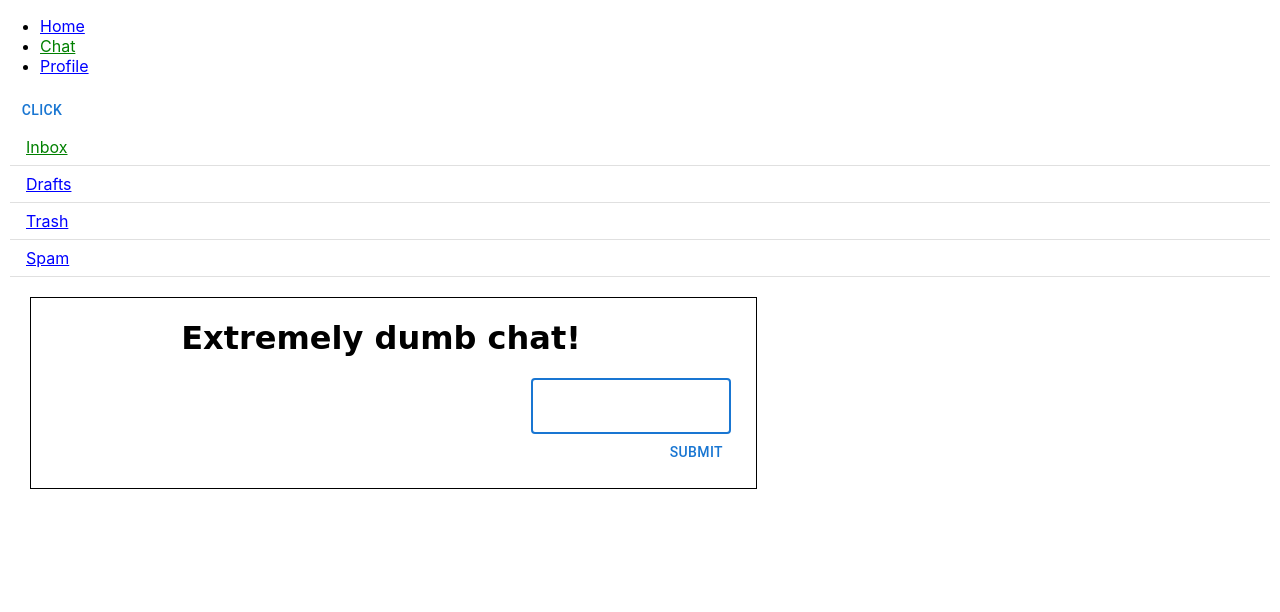
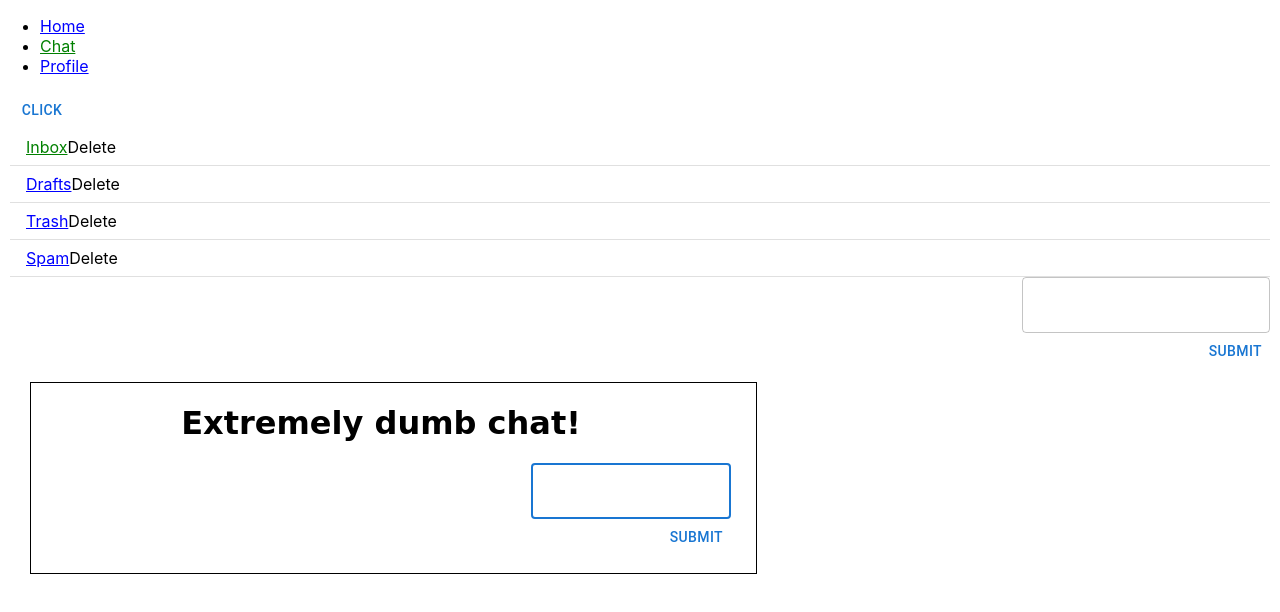
Before and after one commit to andreisham/react_course, a React (Create React App) app: page /chat/chat1 in a window 1280 px wide. Shown: the top 612 px of the page. Built offline with nearby package versions, Linux system fonts and the light colour scheme.

Commit message:
add and delete chats

```diff
--- a/package.json
+++ b/package.json
@@ -12,8 +12,10 @@
     "prop-types": "^15.8.1",
     "react": "^17.0.2",
     "react-dom": "^17.0.2",
+    "react-redux": "^7.2.8",
     "react-router-dom": "^6.3.0",
     "react-scripts": "5.0.0",
+    "redux": "^4.1.2",
     "web-vitals": "^2.1.4"
   },
   "scripts": {
--- a/src/App.js
+++ b/src/App.js
@@ -9,12 +9,57 @@ import { Profile } from  './screens/Profile/Profile';
 import { ThemeContext } from './utils/ThemeContext';
 import { store } from './store';
 
+const initialChats = [
+  {
+    id: 'chat1',
+    name: 'Inbox',
+  },
+  {
+    id: 'chat2',
+    name: 'Drafts',
+  },
+  {
+    id: 'chat3',
+    name: 'Trash',
+  },
+  {
+    id: 'chat4',
+    name: 'Spam',
+  },
+];
+
+const initMessages = initialChats.reduce((acc, chat) => {
+  acc[chat.id] = [];
+  return acc;
+}, {});
+
 function App() {
   const [theme, setTheme] = useState('dark');
 
   const toggleTheme = () => {
     setTheme((prevTheme) => (prevTheme === 'dark' ? 'light' : 'dark'));
   };
+
+  const [chats, setChats] = useState(initialChats);
+  const [messages, setMessages] = useState(initMessages);
+
+  const addMessage = (newMsg, id) => {
+    setMessages({...messages, [id]: [...messages[id], newMsg] });
+  }
+
+  const addChat = (newChat) => {
+    setChats(prevChats => [...prevChats, newChat]);
+    setMessages(prevMessages => ({...prevMessages, [newChat.id]: [] }));
+  }
+
+  const deleteChat = (id) => {
+    setChats((prevChats) => prevChats.filter((chat) => chat.id !== id ));
+    setMessages((prevMessages) => {
+      const newMessages = {...prevMessages};
+      delete newMessages[id];
+      return newMessages;})
+  }
+
   return(
     <Provider store = {store}>
     <ThemeContext.Provider value={{theme: theme, changeTheme: toggleTheme}}>
@@ -33,8 +78,8 @@ function App() {
         <Routes>
           <Route path='/' element={<Home />} />
           <Route path='/profile' element={<Profile />} />
-          <Route path='/chat' element={<Chat_list />} >
-            <Route path=':id' element={<Chat />}/>
+          <Route path='/chat' element={<Chat_list chats={chats} addChat={addChat} deleteChat={deleteChat}/>} >
+            <Route path=':id' element={<Chat messages={messages} addMessage={addMessage}/>}/>
           </Route>
         </Routes>
       </BrowserRouter>
--- a/src/components/Chats/Chat_list.jsx
+++ b/src/components/Chats/Chat_list.jsx
@@ -3,28 +3,19 @@ import './Chats.styles.css';
 import React, { useContext, useState } from "react";
 import { NavLink, Outlet } from "react-router-dom";
 import { ThemeContext } from "../../utils/ThemeContext";
+import { Form } from "../Form/Form";
 
 
-export const Chat_list = () => {
+export const Chat_list = ({ chats, addChat, deleteChat }) => {
 
-    const chats = [
-        {
-          id: 'chat1',
-          name: 'Inbox',
-        },
-        {
-          id: 'chat2',
-          name: 'Drafts',
-        },
-        {
-          id: 'chat3',
-          name: 'Trash',
-        },
-        {
-          id: 'chat4',
-          name: 'Spam',
-        },
-    ]
+    const handleSubmit = (newChatName) => {
+      const newChat = {
+        name: newChatName,
+        id: `chat-${Date.now()}`
+      };
+      addChat(newChat);
+    }
+
     const { changeTheme } = useContext(ThemeContext);
 
     return(
@@ -39,10 +30,12 @@ export const Chat_list = () => {
                 <React.Fragment key={chat.id}>
                     <ListItem button>
                         <NavLink to={`/chat/${chat.id}`} key={chat.id} style={({ isActive }) => ({ color: isActive ? "green" : "blue"})}>{chat.name}</NavLink>
+                        <span onClick={() => deleteChat(chat.id)}>Delete</span>
                     </ListItem>
                     <Divider />
                 </React.Fragment>)
             }
+            <Form onSubmit={handleSubmit} />
             <Outlet />
         </div>
     )
--- a/src/components/Message/Message.jsx
+++ b/src/components/Message/Message.jsx
@@ -5,7 +5,7 @@ import { ThemeContext } from '../../utils/ThemeContext';
 import './Message.styles.css';
 
 export const Message = ({ author, text, theme }) => {
-  //const { theme } = useContext(ThemeContext);
+
   return (
     <div>
       <span style={{color: theme === 'dark' ? 'red' : 'blue'}}>{author}: </span>
--- a/src/components/Message/Message.styles.css
+++ b/src/components/Message/Message.styles.css
@@ -1,6 +1,6 @@
-.message {
+/* .message {
     color: green;
-}
+} */
 
 .new_message {
     font-weight: 900;
--- a/src/screens/Chat/Chat.js
+++ b/src/screens/Chat/Chat.js
@@ -4,32 +4,24 @@ import { Form } from "../../components/Form/Form";
 import { MessageList } from "../../components/MessageList/MessageList";
 import { AUTHORS } from "../../utils/constants";
 
-const initMessages = {
-    chat1: [],
-    chat2: [],
-    chat3: [],
-    chat4: [],
-}
+export function Chat({messages, addMessage}) {
+    const { id } = useParams();
+    //const [messages, setMessages] = useState(initMessages);
 
-export function Chat() {
-    const { id } = useParams();
-    const [messages, setMessages] = useState(initMessages);
 
-    const addMessage = (newMsg) => {
-      setMessages({...messages, [id]: [...messages[id], newMsg] });
-    }
 
     const sendMessage = (newText) => {
       addMessage({
         author: AUTHORS.myName,
         text: newText,
         id: `msg-${Date.now()}`
-      })
+      },
+      id
+      )
     }
 
     const timer = useRef();
 
-    // ответ от робота на сообщения мр. Смита, робот отвечает с задержкой в 1.5 секунды
     useEffect(() => {
       timer.current = setTimeout(() => {
         const lastMessage = messages[id]?.[messages[id]?.length - 1];
@@ -38,7 +30,9 @@ export function Chat() {
             author: AUTHORS.robot,
             text: 'hi from robot',
             id: `msg-${Date.now()}`
-          })
+          },
+          id
+          )
         }
       }, 1500);
       return () => clearTimeout(timer.current);
@@ -47,6 +41,7 @@ export function Chat() {
     if(!messages[id]) {
         return <Navigate to='/chat' replace />
     }
+
     return (
       <div className="App">
         <h1 className='dumb'>Extremely dumb chat!</h1>
```
Also changed, not shown: 1 other file (tests, documents, lock files or other folders).
